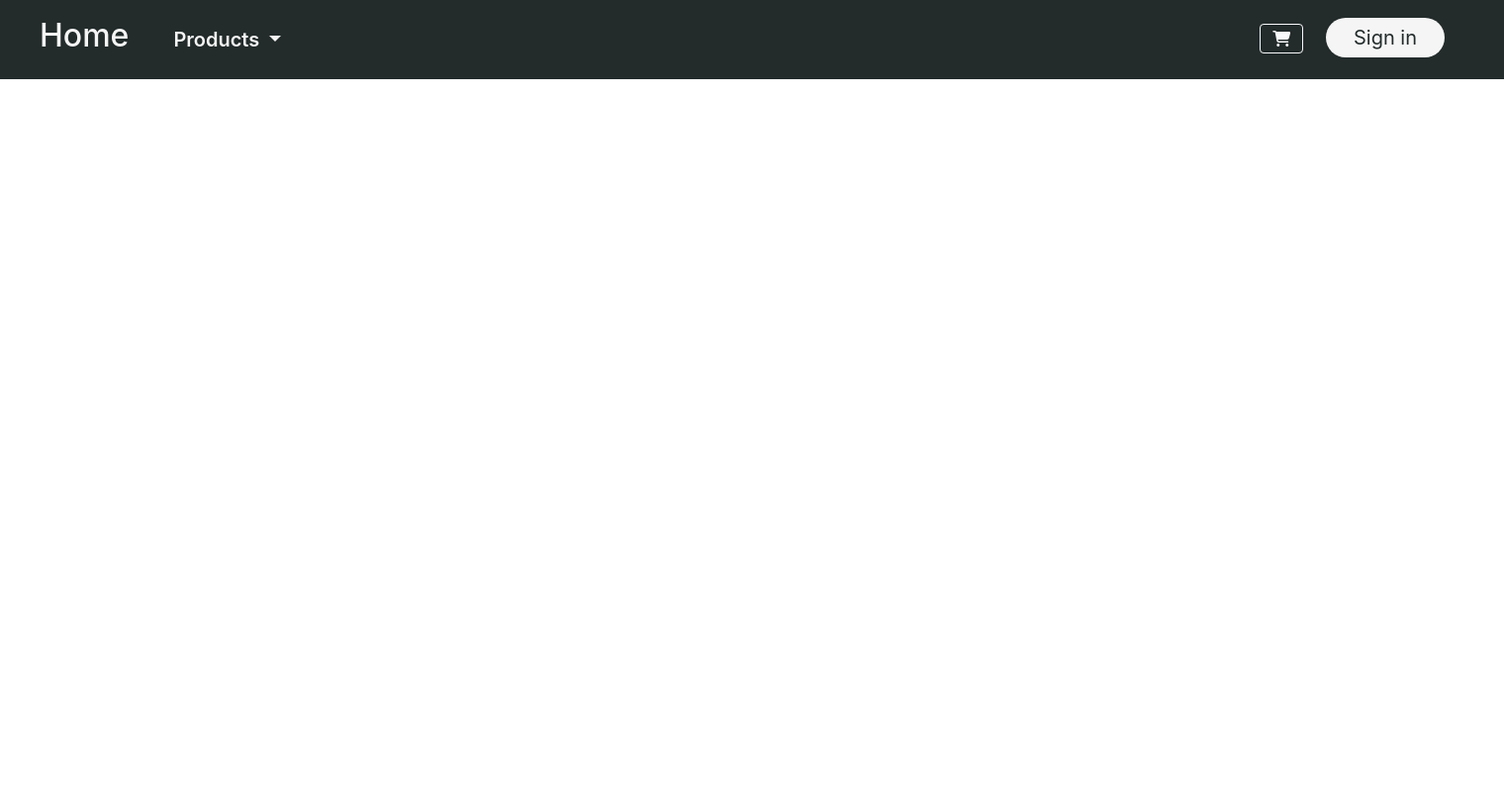
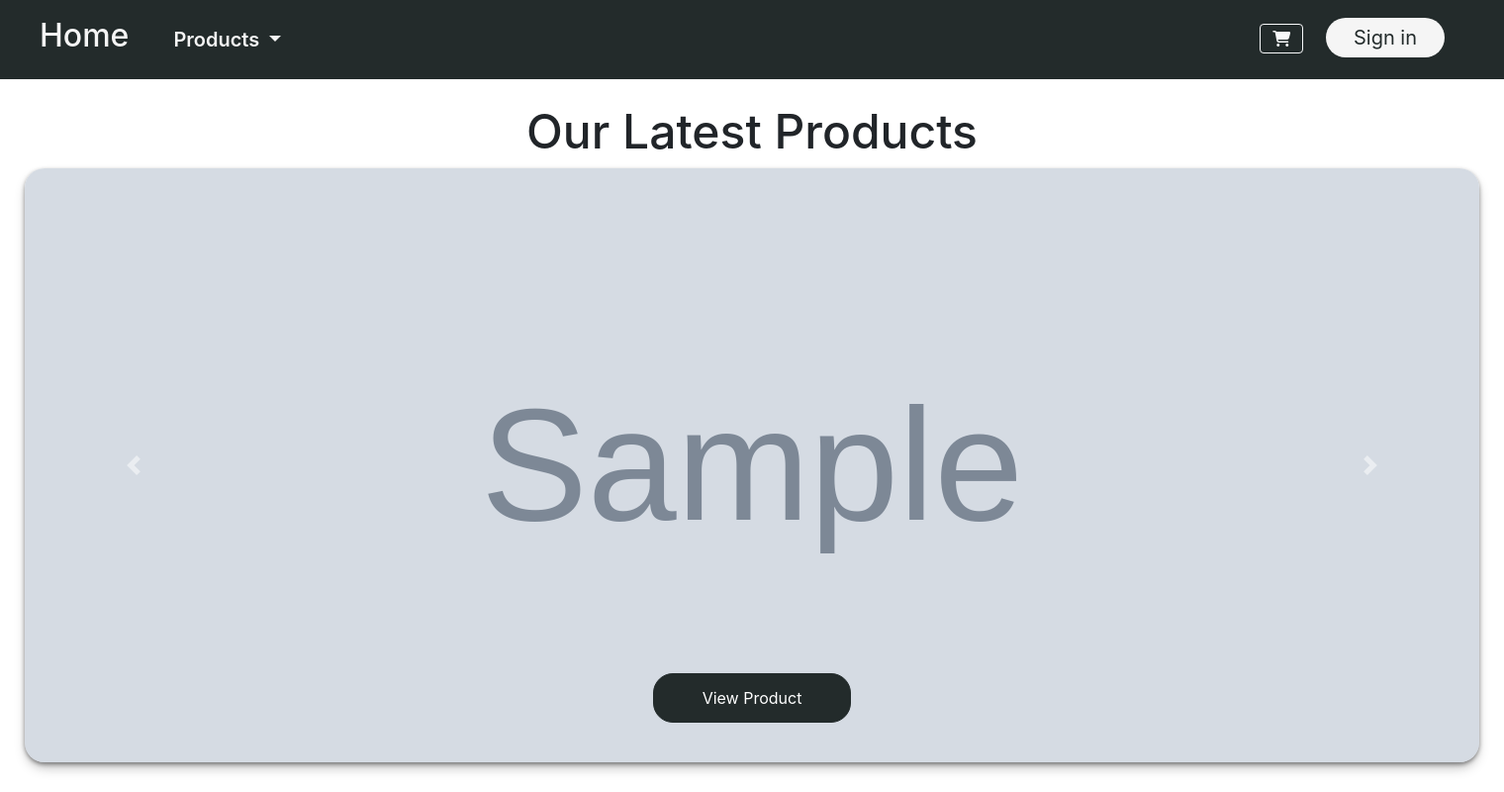
Before and after one commit to NikolayAramazov/Django-e-commerece, a Django app: page / in a window 1520 px wide. Shown: the whole page at 99% size. Run offline with Django 4.2, Linux system fonts and the light colour scheme; tables that the repository leaves empty hold one stand-in row (values such as "Sample post"); grey boxes marked "Sample" are stand-in pictures; some libraries are stand-ins or nearby versions.

Commit message:
Added add carousel

```diff
--- a/static/css/home-page.css
+++ b/static/css/home-page.css
@@ -339,3 +339,43 @@ form.checkout_form {
     box-shadow: rgba(0, 0, 0, 0.35) 0px 5px 15px;
     padding: 20px;
 }
+
+h3.ads_title {
+    text-align: center;
+    font-size: xxx-large;
+}
+
+.container-fluid.mt-4{
+    width: 1500px;
+}
+
+.ad-carousel-container {
+    width: 100%;
+    display: flex;
+    justify-content: center;
+    padding: 0;
+    margin: 0 auto;
+}
+
+.carousel-inner {
+    width: 100%;
+    max-width: 1800px;
+    margin: 0 auto;
+    border-radius: 20px;
+    box-shadow: rgba(0, 0, 0, 0.4) 0px 2px 4px, rgba(0, 0, 0, 0.3) 0px 7px 13px -3px, rgba(0, 0, 0, 0.2) 0px -3px 0px inset;
+}
+
+#ad-carousel {
+    width: 100%;
+    max-width: 1800px;
+    margin: 0 auto;
+    position: relative;
+    border-radius: 5px;
+}
+
+.carousel-item img {
+    width: 100%;
+    height: 600px;
+    object-position: center;
+
+}
--- a/store/admin.py
+++ b/store/admin.py
@@ -1,5 +1,6 @@
 from django.contrib import admin
 from storage.models import Product
+from store.models import Ad
 
 
 # Register your models here.
@@ -7,4 +8,9 @@ class ProductAdmin(admin.ModelAdmin):
     list_display = ('name', 'price', 'category')
 
 
+class AdAdmin(admin.ModelAdmin):
+    list_display = ('title', 'img', 'link')
+
+
 admin.site.register(Product)
+admin.site.register(Ad)
--- a/store/models.py
+++ b/store/models.py
@@ -1,9 +1,18 @@
 from django.db import models
 
 
-# Create your models here.
 class Category(models.Model):
     name = models.CharField(max_length=100)
 
     def __str__(self):
         return self.name
+
+
+class Ad(models.Model):
+    title = models.CharField(max_length=100)
+    image = models.ImageField(upload_to='product_images/')
+    link = models.CharField(max_length=200, help_text="Enter a relative URL like /products/3/")
+    is_active = models.BooleanField(default=True)
+
+    def __str__(self):
+        return self.title
--- a/store/templates/store/home.html
+++ b/store/templates/store/home.html
@@ -24,7 +24,6 @@
 
         {% block navbar %}
             <div style="margin-left: auto;">
-
                 <a href="{% url 'store:cart' %}">
                     <button type="button" class="btn btn-outline-light position-relative" title="Cart">
                         <i class="fa-solid fa-cart-shopping"></i>
@@ -49,6 +48,42 @@
             </div>
         {% endblock %}
     </nav>
+
+    <div class="container-fluid mt-4">
+        {% if request.path == '/' %}
+            <h3 class="ads_title">Our Latest Products</h3>
+
+            {% if ads %}
+                <!-- Wrap the carousel in a centered container -->
+                <div class="ad-carousel-container">
+                    <div id="ad-carousel" class="carousel slide" data-ride="carousel">
+                        <div class="carousel-inner">
+                            {% for ad in ads %}
+                                <div class="carousel-item {% if forloop.first %}active{% endif %}">
+                                    <img src="{{ ad.image.url }}" class="d-block w-100" alt="{{ ad.title }}">
+                                    <div class="carousel-caption d-none d-md-block">
+                                        <a href="{{ ad.link }}">
+                                            <button class="btn btn-primary">View Product</button>
+                                        </a>
+                                    </div>
+                                </div>
+                            {% endfor %}
+                        </div>
+                        <a class="carousel-control-prev" href="#ad-carousel" role="button" data-slide="prev">
+                            <span class="carousel-control-prev-icon" aria-hidden="true"></span>
+                            <span class="sr-only">Previous</span>
+                        </a>
+                        <a class="carousel-control-next" href="#ad-carousel" role="button" data-slide="next">
+                            <span class="carousel-control-next-icon" aria-hidden="true"></span>
+                            <span class="sr-only">Next</span>
+                        </a>
+                    </div>
+                </div>
+            {% else %}
+                <p>No ads available at the moment. Please check back later!</p>
+            {% endif %}
+        {% endif %}
+    </div>
 
     <div class="content">
         {% block content %}{% endblock %}
@@ -78,5 +113,7 @@
     <script src="https://code.jquery.com/jquery-3.5.1.slim.min.js"></script>
     <script src="https://cdn.jsdelivr.net/npm/bootstrap@4.5.0/dist/js/bootstrap.bundle.min.js"></script>
 
+
+
 </body>
 </html>
--- a/store/views.py
+++ b/store/views.py
@@ -2,12 +2,13 @@ from django.http import HttpResponse
 from django.shortcuts import render, redirect, get_object_or_404
 
 from storage.models import Product
-from store.models import Category
+from store.models import Category, Ad
 
 
 def home(request):
     categories = Category.objects.all()
-    return render(request, 'store/home.html', {'categories': categories})
+    ads = Ad.objects.filter(is_active=True)  # Get active ads
+    return render(request, 'store/home.html', {'categories': categories, 'ads': ads})
 
 
 def load_cart(request):
```
Also changed, not shown: media/product_images/Ipad9.jpg (added), media/product_images/Ipad9_uqNmquG.jpg (added), media/product_images/MacBookAir_ad.jpg (added), media/product_images/iphone16_ad.jpg (added), media/product_images/iphone16_ad_8Kz0s6a.jpg (added), storage/templates/storage/product_detail.html.
